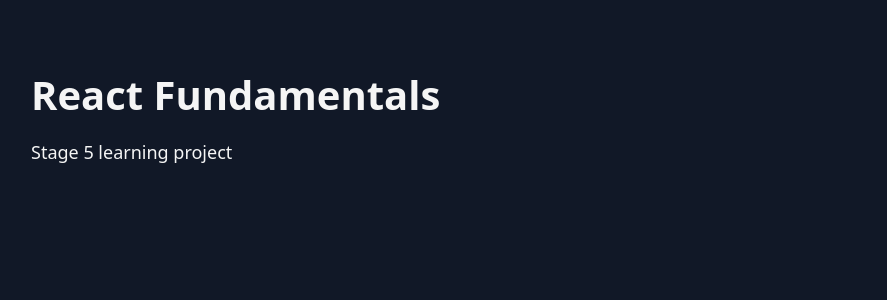
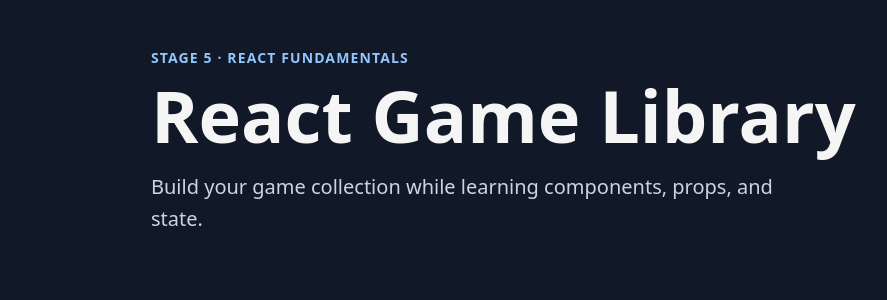
Before and after one commit to He8eco/frontend-workflow-lab, a React (Vite) app in the folder react-fundamentals/: page / in a window 1280 px wide. Shown: the top 300 px of the page, without its empty margins (9-896 px from the left). Built offline with nearby package versions, Linux system fonts and the light colour scheme.

Commit message:
feat: add header component

```diff
--- a/react-fundamentals/src/App.css
+++ b/react-fundamentals/src/App.css
@@ -1,13 +1,32 @@
 .app {
   min-height: 100vh;
-  padding: 40px;
+  padding: 48px 24px;
 }
 
-.app h1 {
-  margin-bottom: 12px;
-  font-size: 40px;
+.header {
+  max-width: 960px;
+  margin: 0 auto 40px;
 }
 
-.app p {
-  font-size: 18px;
+.header__eyebrow {
+  margin: 0 0 12px;
+  color: #93c5fd;
+  font-size: 14px;
+  font-weight: 700;
+  letter-spacing: 0.08em;
+  text-transform: uppercase;
 }
+
+.header__title {
+  margin: 0;
+  font-size: clamp(40px, 8vw, 72px);
+  line-height: 1;
+}
+
+.header__subtitle {
+  max-width: 640px;
+  margin: 20px 0 0;
+  color: #cbd5e1;
+  font-size: 20px;
+  line-height: 1.6;
+}
--- a/react-fundamentals/src/App.jsx
+++ b/react-fundamentals/src/App.jsx
@@ -1,10 +1,10 @@
+import { Header } from './components/Header'
 import './App.css'
 
 export default function App() {
   return (
     <main className="app">
-      <h1>React Fundamentals</h1>
-      <p>Stage 5 learning project</p>
+      <Header />
     </main>
   )
 }
--- /dev/null
+++ b/react-fundamentals/src/components/Header.jsx
@@ -0,0 +1,11 @@
+export function Header() {
+  return (
+    <header className="header">
+      <p className="header__eyebrow">Stage 5 · React Fundamentals</p>
+      <h1 className="header__title">React Game Library</h1>
+      <p className="header__subtitle">
+        Build your game collection while learning components, props, and state.
+      </p>
+    </header>
+  )
+}
```
Also changed, not shown: 2 other files (tests, documents, lock files or other folders).
